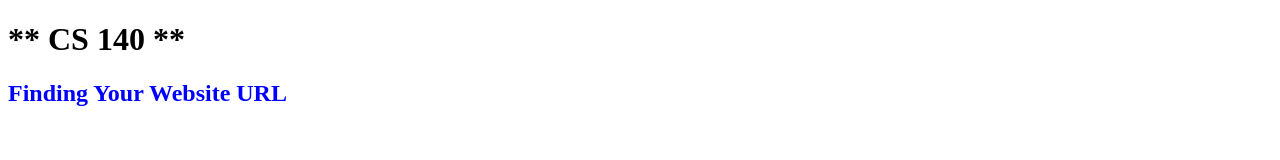
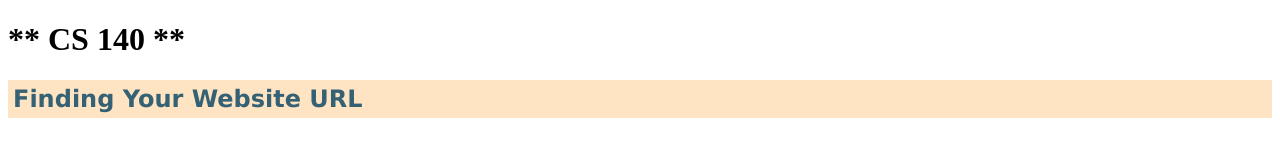
Before and after one commit to Mungunzaya-e/cs140, a plain HTML site: page index.html in a window 1280 px wide. Drawn offline with Linux system fonts and the light colour scheme.

Commit message:
style added

```diff
--- a/index.html
+++ b/index.html
@@ -6,7 +6,10 @@
     <title>Mungunzaya Enkhtuya</title>
     <style>
         h2 {
-            color: blue;
+            color: #346174;
+            font-family: Verdana, Geneva, Tahoma, sans-serif;
+            background-color: bisque;
+            padding: 5px;
         }
     </style>
 </head>
```
